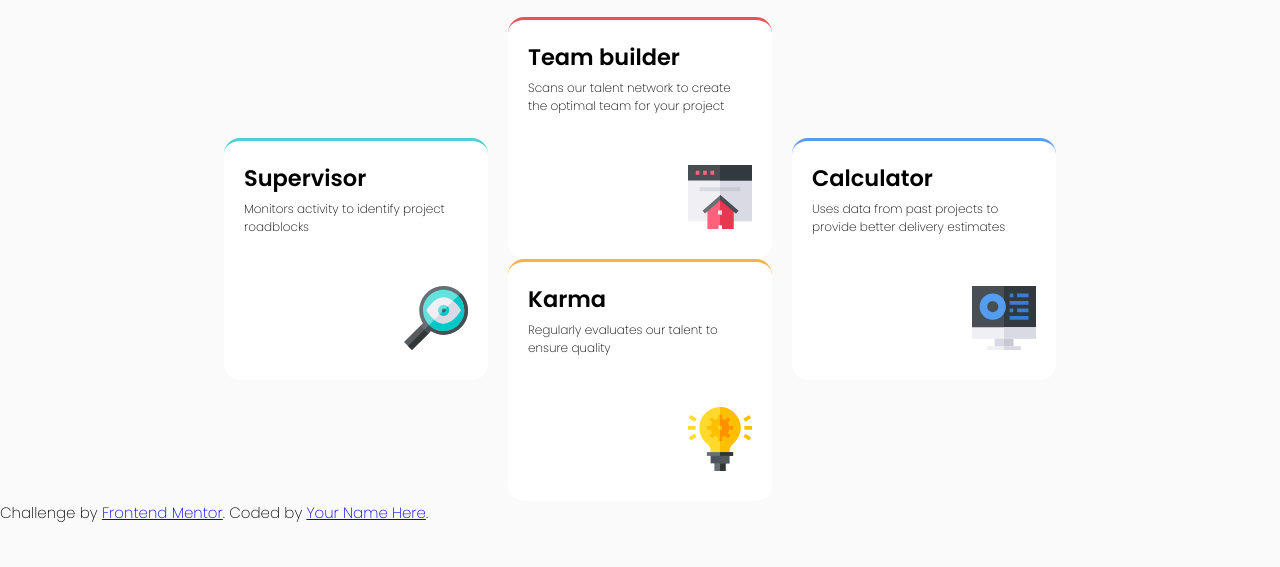
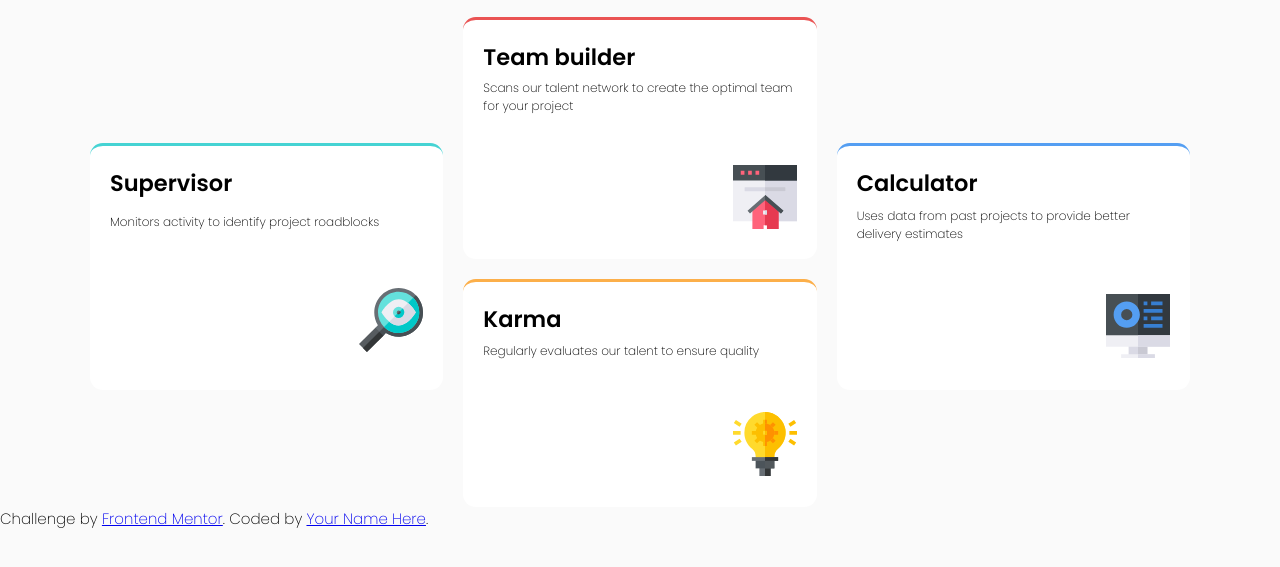
Before and after one commit to boiica/four-card-feature-section-master, a plain HTML site: page index.html in a window 1280 px wide. Shown: the part 219-786 px from the top of the page. Drawn offline with Linux system fonts and the light colour scheme.

Commit message:
style.css

```diff
--- a/style.css
+++ b/style.css
@@ -14,7 +14,7 @@ body{
 }
 
 .container{
-	max-width: 65vw;
+	max-width: 1100px;
 	margin: 70px auto 0 auto;
 }
 
@@ -43,14 +43,15 @@ main{
 	display: grid;
 	column-gap:20px;
 	grid-template-columns: repeat(3 , 1fr);
-	grid-template-rows: repeat(4, 1fr);
+	/*grid-template-rows: repeat(4, 1fr);*/
 }
 
 article{
 	display: grid;
 	padding:20px 20px 30px 20px;
-	border-radius: 1rem;
+	border-radius: .8rem;
 	background-color: #fff;
+	max-width: 360px;
 }
 
 #supervisor{
@@ -62,12 +63,14 @@ article{
 	grid-column-start: 2;
 	grid-row: 1/span 2;
 	border-top: 3px solid hsl(0, 78%, 62%);
+	margin-bottom: 10px
 }
 
 #karma{
 	grid-column-start: 2;
 	grid-row: 3/span 2;
 	border-top: 3px solid hsl(34, 97%, 64%);
+	margin-top: 10px;
 }
 #calculator{
 	grid-column-start: 3;
@@ -93,3 +96,9 @@ article p {
 	background: url("./images/icon-karma.svg") no-repeat right bottom;
 	height: 64px;
 }
+
+@media screen and (max-width:375px){
+	main{
+	grid-template-columns: 1fr;
+	}
+}
```
